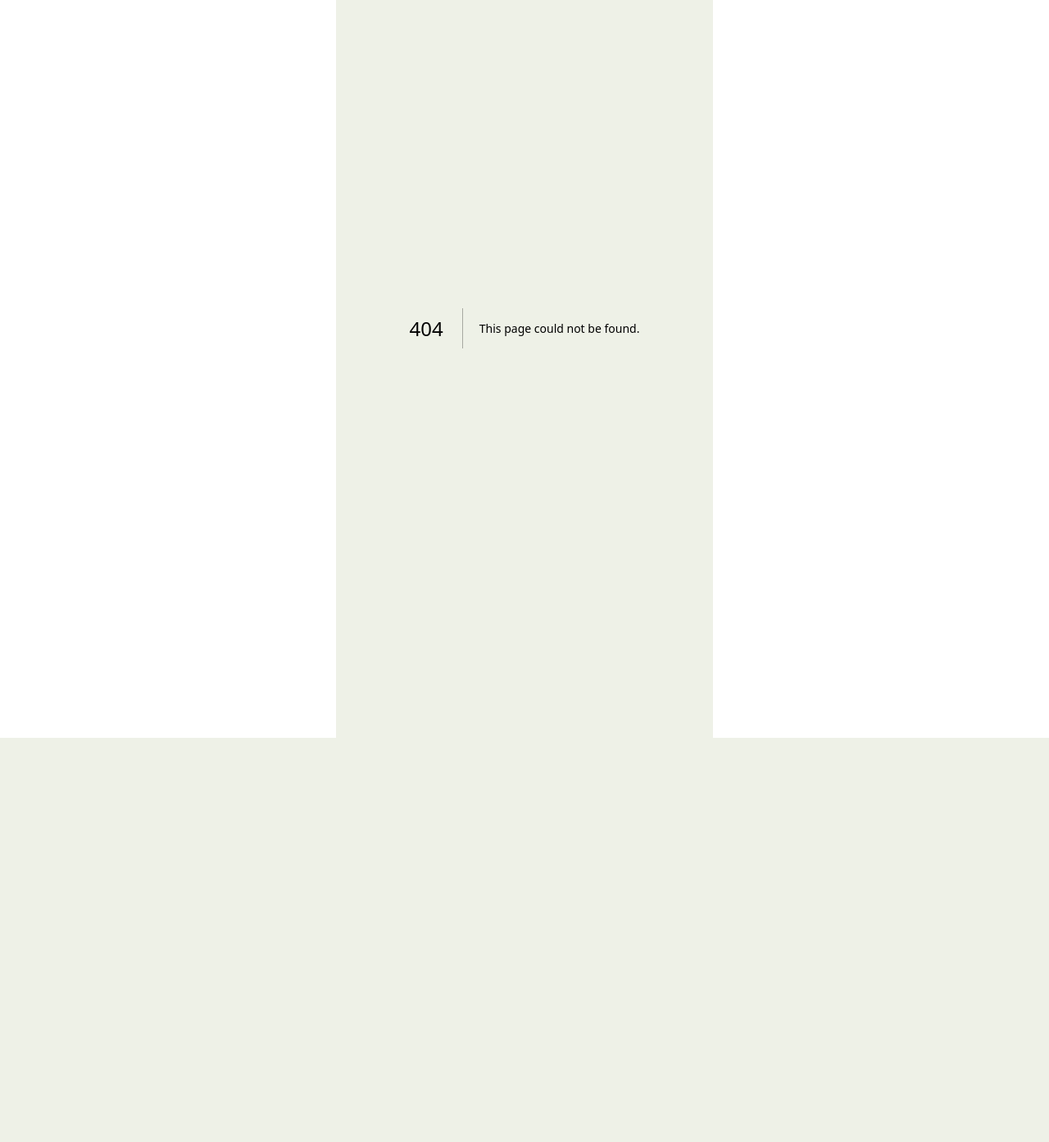
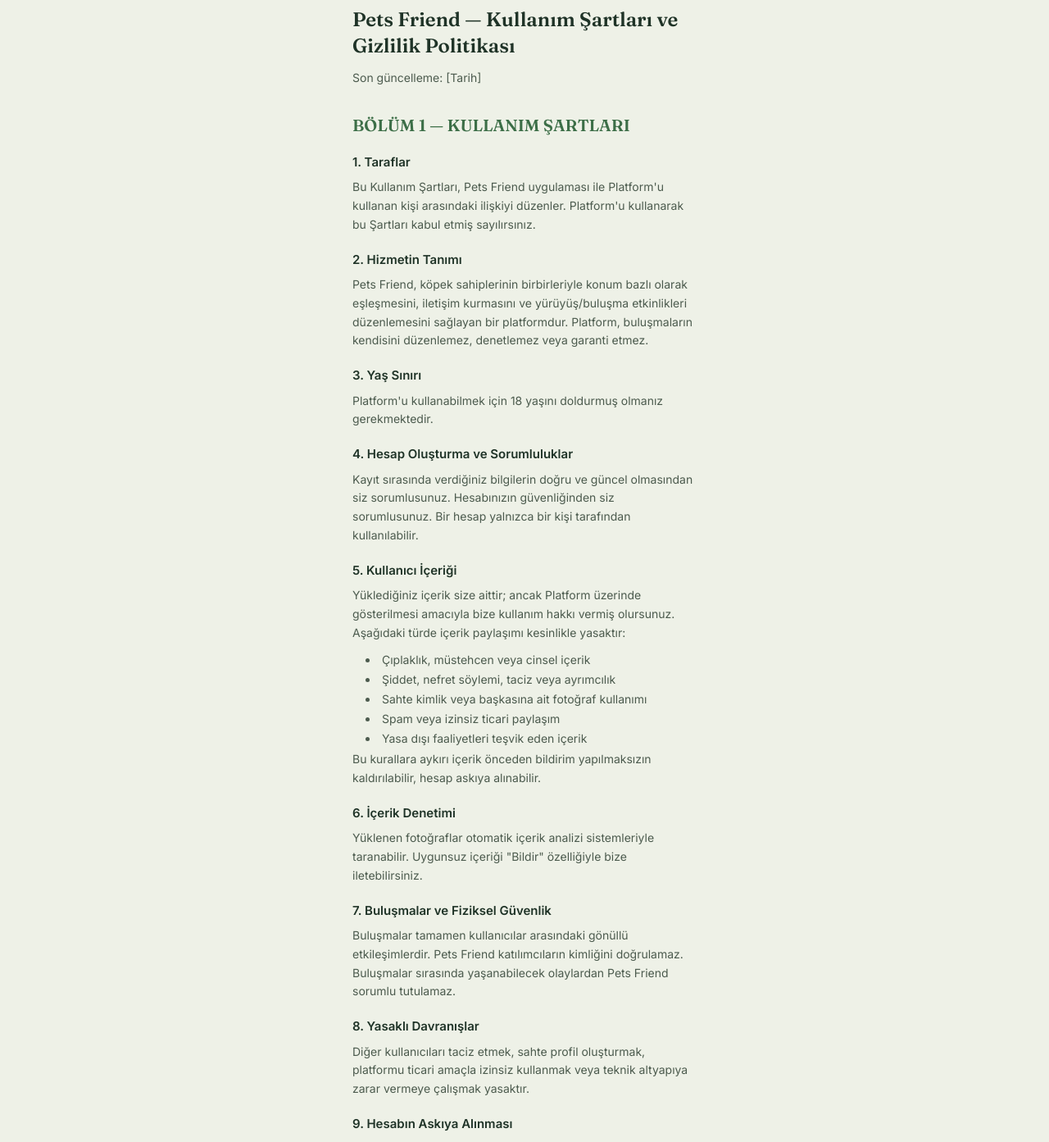
Before and after one commit to momogop/PetsFriend, a Next.js app: page /terms in a window 1280 px wide. Before the commit this address had no page. Shown: the top 1393 px of the page at 82% size. Before the commit the page ends 900 px from the top, so only its background shows below. Built offline with nearby package versions, Linux system fonts and the light colour scheme.

Commit message:
Create page.js

```diff
--- /dev/null
+++ b/app/terms/page.js
@@ -0,0 +1,119 @@
+export const metadata = {
+  title: "Kullanım Şartları ve Gizlilik Politikası — Pets Friend",
+};
+
+const sections = `
+# Pets Friend — Kullanım Şartları ve Gizlilik Politikası
+
+Son güncelleme: [Tarih]
+
+## BÖLÜM 1 — KULLANIM ŞARTLARI
+
+### 1. Taraflar
+Bu Kullanım Şartları, Pets Friend uygulaması ile Platform'u kullanan kişi arasındaki ilişkiyi düzenler. Platform'u kullanarak bu Şartları kabul etmiş sayılırsınız.
+
+### 2. Hizmetin Tanımı
+Pets Friend, köpek sahiplerinin birbirleriyle konum bazlı olarak eşleşmesini, iletişim kurmasını ve yürüyüş/buluşma etkinlikleri düzenlemesini sağlayan bir platformdur. Platform, buluşmaların kendisini düzenlemez, denetlemez veya garanti etmez.
+
+### 3. Yaş Sınırı
+Platform'u kullanabilmek için 18 yaşını doldurmuş olmanız gerekmektedir.
+
+### 4. Hesap Oluşturma ve Sorumluluklar
+Kayıt sırasında verdiğiniz bilgilerin doğru ve güncel olmasından siz sorumlusunuz. Hesabınızın güvenliğinden siz sorumlusunuz. Bir hesap yalnızca bir kişi tarafından kullanılabilir.
+
+### 5. Kullanıcı İçeriği
+Yüklediğiniz içerik size aittir; ancak Platform üzerinde gösterilmesi amacıyla bize kullanım hakkı vermiş olursunuz. Aşağıdaki türde içerik paylaşımı kesinlikle yasaktır:
+- Çıplaklık, müstehcen veya cinsel içerik
+- Şiddet, nefret söylemi, taciz veya ayrımcılık
+- Sahte kimlik veya başkasına ait fotoğraf kullanımı
+- Spam veya izinsiz ticari paylaşım
+- Yasa dışı faaliyetleri teşvik eden içerik
+
+Bu kurallara aykırı içerik önceden bildirim yapılmaksızın kaldırılabilir, hesap askıya alınabilir.
+
+### 6. İçerik Denetimi
+Yüklenen fotoğraflar otomatik içerik analizi sistemleriyle taranabilir. Uygunsuz içeriği "Bildir" özelliğiyle bize iletebilirsiniz.
+
+### 7. Buluşmalar ve Fiziksel Güvenlik
+Buluşmalar tamamen kullanıcılar arasındaki gönüllü etkileşimlerdir. Pets Friend katılımcıların kimliğini doğrulamaz. Buluşmalar sırasında yaşanabilecek olaylardan Pets Friend sorumlu tutulamaz.
+
+### 8. Yasaklı Davranışlar
+Diğer kullanıcıları taciz etmek, sahte profil oluşturmak, platformu ticari amaçla izinsiz kullanmak veya teknik altyapıya zarar vermeye çalışmak yasaktır.
+
+### 9. Hesabın Askıya Alınması
+Şartların ihlali hâlinde hesabınız bildirim yapılmaksızın askıya alınabilir veya kapatılabilir.
+
+### 10. Sorumluluğun Sınırlandırılması
+Platform "olduğu gibi" sunulmaktadır. Yasaların izin verdiği azami ölçüde, kullanımdan doğabilecek zararlardan sorumlu tutulamayız.
+
+### 11. Değişiklikler
+Bu Şartlar güncellenebilir. Güncelleme sonrası kullanıma devam etmeniz, yeni şartları kabul ettiğiniz anlamına gelir.
+
+## BÖLÜM 2 — GİZLİLİK POLİTİKASI
+
+### 1. Topladığımız Veriler
+E-posta adresiniz, köpek profil bilgileriniz, konum verisi, yüklediğiniz fotoğraflar ve buluşma bilgileriniz işlenir.
+
+### 2. Konum Verisinin Kullanımı
+Konumunuz diğer kullanıcılara yalnızca yaklaşık mesafe olarak gösterilir, tam koordinatlarınız paylaşılmaz. Konum paylaşımı isteğe bağlıdır.
+
+### 3. Verilerin Paylaşılması
+Verileriniz hizmetin sağlanması için kullandığımız altyapı sağlayıcılarıyla (barındırma ve veritabanı hizmetleri) paylaşılır. Pazarlama amacıyla üçüncü kişilerle paylaşılmaz veya satılmaz.
+
+### 4. Haklarınız
+KVKK kapsamında verilerinizin işlenip işlenmediğini öğrenme, düzeltilmesini veya silinmesini isteme hakkına sahipsiniz.
+
+### 5. İletişim
+Sorularınız için Platform üzerinden bize ulaşabilirsiniz.
+`;
+
+function renderContent(text) {
+  const lines = text.trim().split("\n");
+  return lines.map((line, i) => {
+    const trimmed = line.trim();
+    if (trimmed.startsWith("# ")) {
+      return (
+        <h1 key={i} className="font-display text-2xl font-semibold mt-2 mb-3">
+          {trimmed.replace("# ", "")}
+        </h1>
+      );
+    }
+    if (trimmed.startsWith("## ")) {
+      return (
+        <h2 key={i} className="font-display text-xl font-semibold mt-8 mb-3 text-primary">
+          {trimmed.replace("## ", "")}
+        </h2>
+      );
+    }
+    if (trimmed.startsWith("### ")) {
+      return (
+        <h3 key={i} className="font-semibold text-[15px] mt-5 mb-2">
+          {trimmed.replace("### ", "")}
+        </h3>
+      );
+    }
+    if (trimmed.startsWith("- ")) {
+      return (
+        <li key={i} className="text-sm text-inksoft ml-4 mb-1">
+          {trimmed.replace("- ", "")}
+        </li>
+      );
+    }
+    if (trimmed === "") {
+      return null;
+    }
+    return (
+      <p key={i} className="text-sm text-inksoft mb-3 leading-relaxed">
+        {trimmed}
+      </p>
+    );
+  });
+}
+
+export default function TermsPage() {
+  return (
+    <div className="px-5 pt-14 pb-16 safe-top">
+      {renderContent(sections)}
+    </div>
+  );
+}
```
